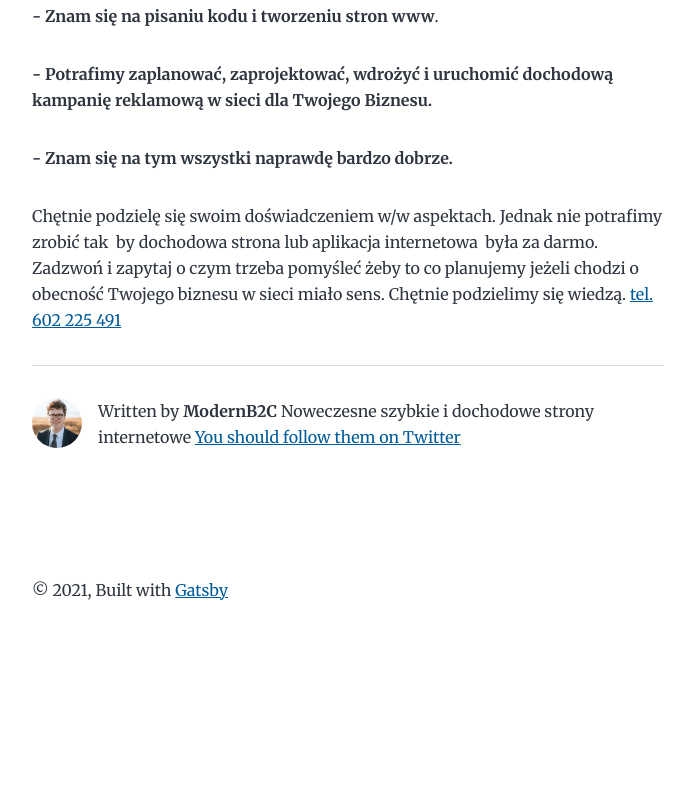
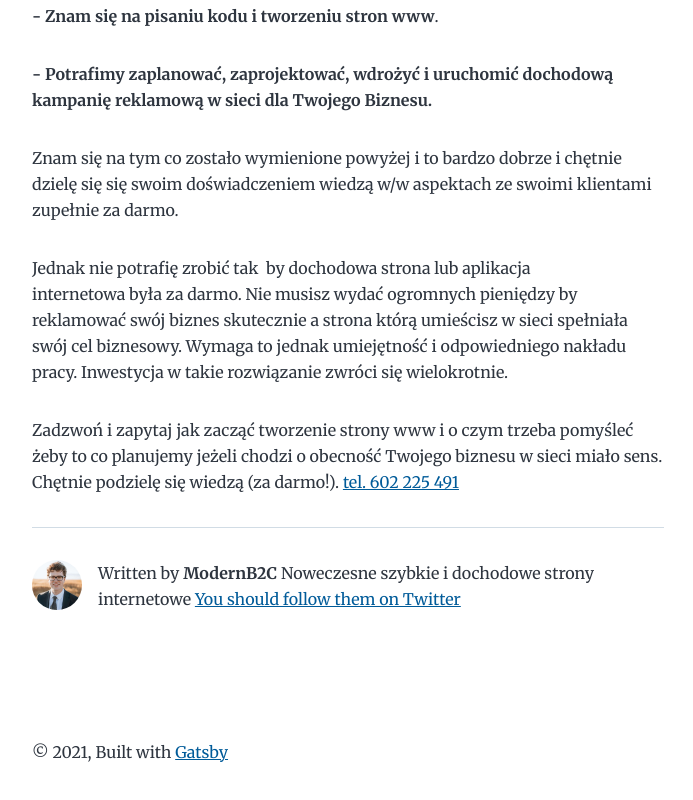
Before and after one commit to MarekBt73/blog, a Gatsby site: page /tworzenie-stron-internetowych-za-darmo-ma-sens/ in a window 1280 px wide. Shown: the part 2104-2904 px from the top of the page, without its empty margins (292-985 px from the left). Before the commit the page ends 2770 px from the top, so only its background shows below. Built offline with nearby package versions, Linux system fonts and the light colour scheme; Gatsby itself is replaced by a stand-in of ours.

Commit message:
Update Blog “tworzenie-stron-internetowych-za-darmo-ma-sens/index”

```diff
--- a/content/blog/tworzenie-stron-internetowych-za-darmo-ma-sens/index.md
+++ b/content/blog/tworzenie-stron-internetowych-za-darmo-ma-sens/index.md
@@ -28,6 +28,8 @@ Nie potrafimy piec tortów. Kiepsko wychodzi nam naprawianie samochodów.
 
 **\- Potrafimy zaplanować, zaprojektować, wdrożyć i uruchomić dochodową kampanię reklamową w sieci dla Twojego Biznesu.**
 
-**\- Znam się na tym wszystki naprawdę bardzo dobrze.**
+Znam się na tym co zostało wymienione powyżej i to bardzo dobrze i chętnie dzielę się  się swoim doświadczeniem wiedzą  w/w aspektach ze swoimi klientami zupełnie za darmo.
 
-Chętnie podzielę się swoim doświadczeniem w/w aspektach. Jednak nie potrafimy zrobić tak  by dochodowa strona lub aplikacja internetowa  była za darmo. Zadzwoń i zapytaj o czym trzeba pomyśleć żeby to co planujemy jeżeli chodzi o obecność Twojego biznesu w sieci miało sens. Chętnie podzielimy się wiedzą. [tel. 602 225 491](tel://+48602225491)
+Jednak nie potrafię zrobić tak  by dochodowa strona lub aplikacja internetowa była za darmo. Nie musisz wydać ogromnych pieniędzy by reklamować swój biznes skutecznie a strona którą umieścisz w sieci spełniała swój cel biznesowy. Wymaga to jednak umiejętność i odpowiedniego nakładu pracy. Inwestycja w takie rozwiązanie zwróci się wielokrotnie.
+
+Zadzwoń i zapytaj jak zacząć tworzenie strony www i o czym trzeba pomyśleć żeby to co planujemy jeżeli chodzi o obecność Twojego biznesu w sieci miało sens. Chętnie podzielę się wiedzą (za darmo!). [tel. 602 225 491](tel://+48602225491)
```
